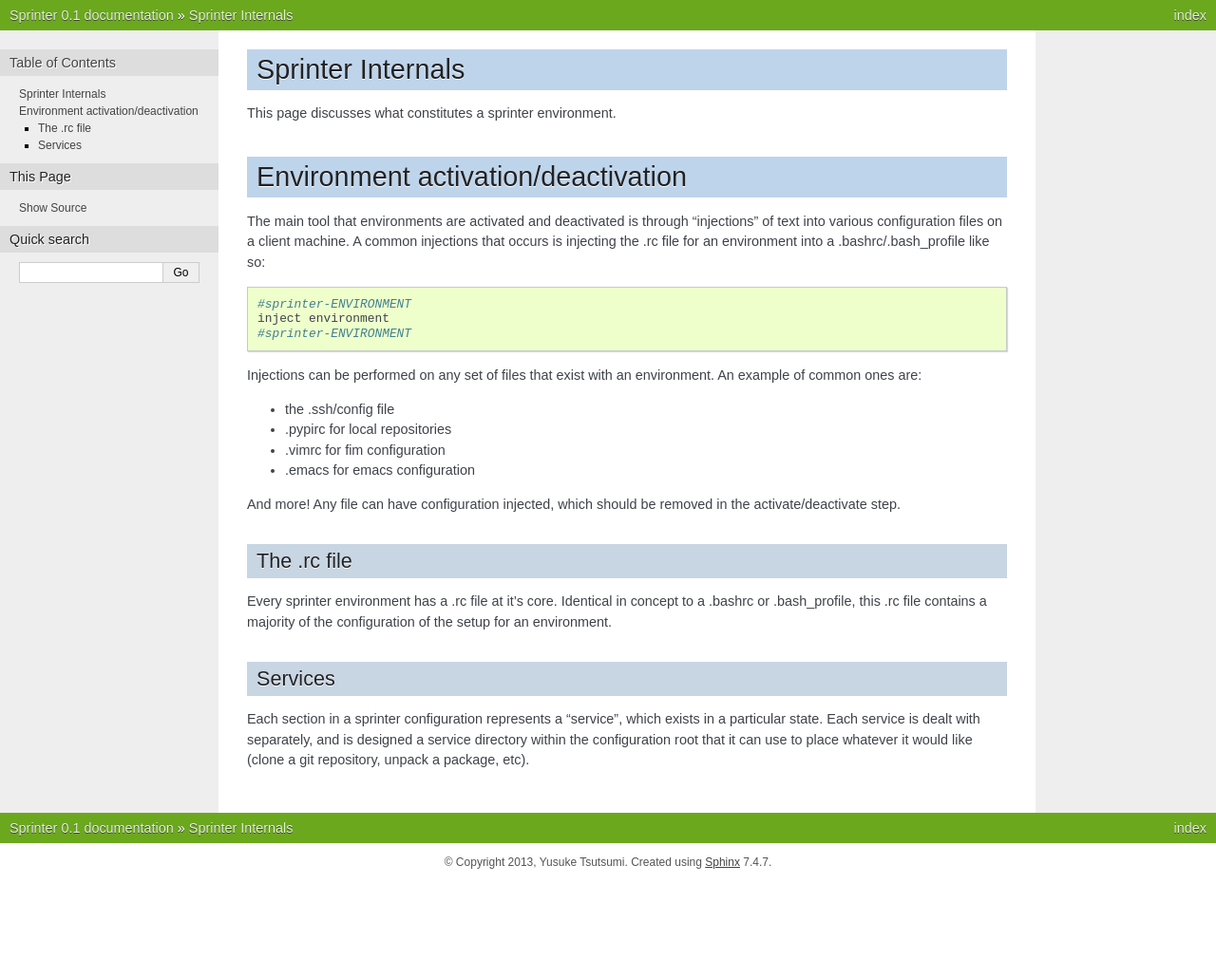
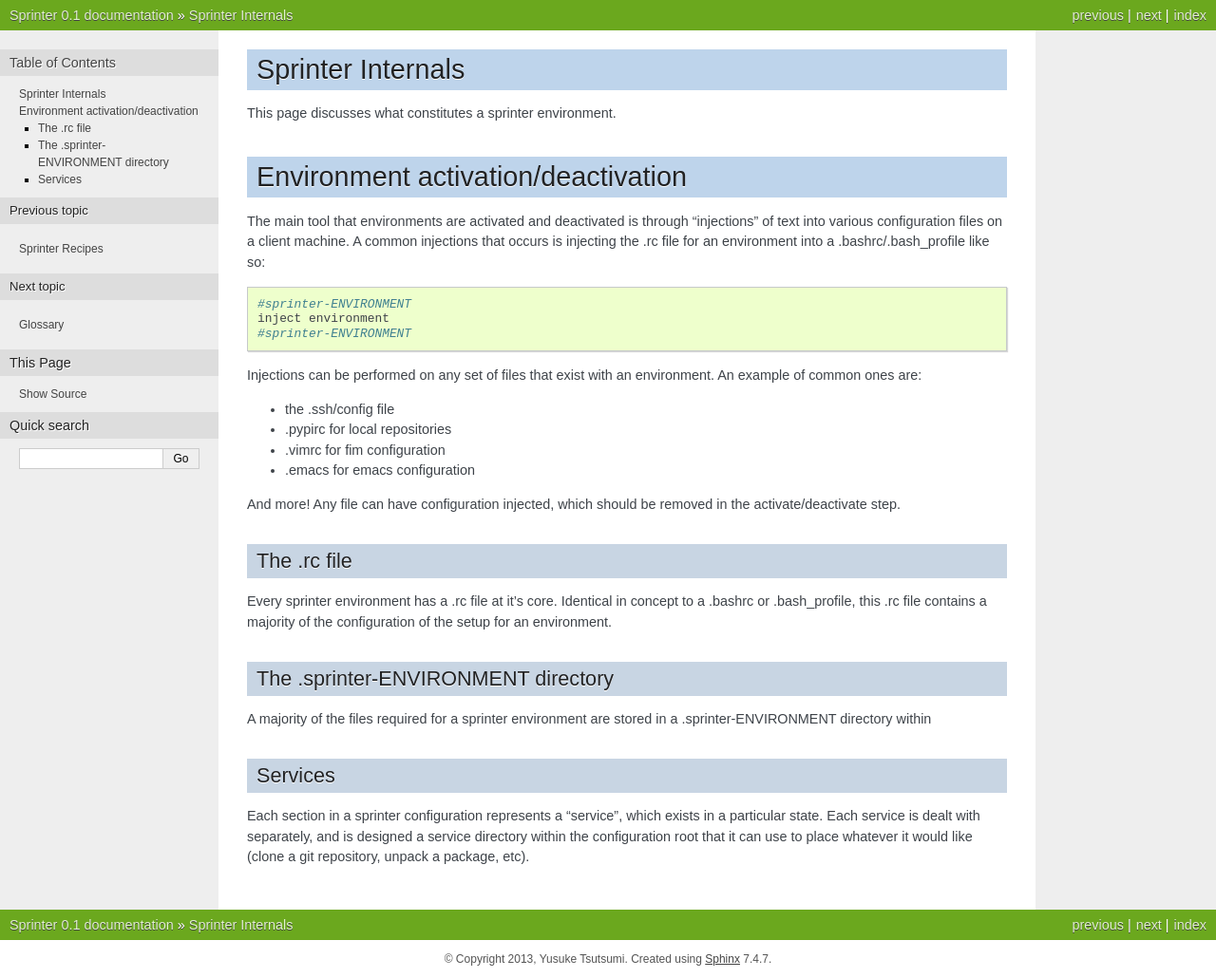
Before and after one commit to toumorokoshi/sprinter, a Sphinx documentation site: the page built from docs/source/internals.rst, in a window 1280 px wide. Shown: the whole page at 95% size. Built offline with Sphinx 7.4.7, drawn with Linux system fonts in a browser that asks for light colours; before the commit the page ends 928 px from its top, so only the background shows below that.

Commit message:
Started a sprinter glossary

```diff
--- a/docs/source/index.rst
+++ b/docs/source/index.rst
@@ -29,6 +29,8 @@
 
    tutorial
    recipes
+   internals
+   glossary
 
 
 
--- a/docs/source/internals.rst
+++ b/docs/source/internals.rst
@@ -29,6 +27,11 @@
 
 Every sprinter environment has a .rc file at it's core. Identical in concept to a .bashrc or .bash_profile, this .rc file contains a majority of the configuration of the setup for an environment.
 
+The .sprinter-ENVIRONMENT directory
+-----------------------------------
+
+A majority of the files required for a sprinter environment are stored in a .sprinter-ENVIRONMENT directory within
+
 Services
 --------
 
--- a/docs/source/tutorial.rst
+++ b/docs/source/tutorial.rst
@@ -5,7 +5,7 @@
 
 In this tutorial, you will learn:
 
-* How to write a sprinter configuration file
+* How to write a sprinter :term:`manifest` file
 * How to ask for user input (username, password, etc)
 
 Build a sprinter configuration file
```
Also changed, not shown: other parts of docs/source/internals.rst (+1 -3 lines), docs/source/glossary.rst (added, +19 -0 lines).
